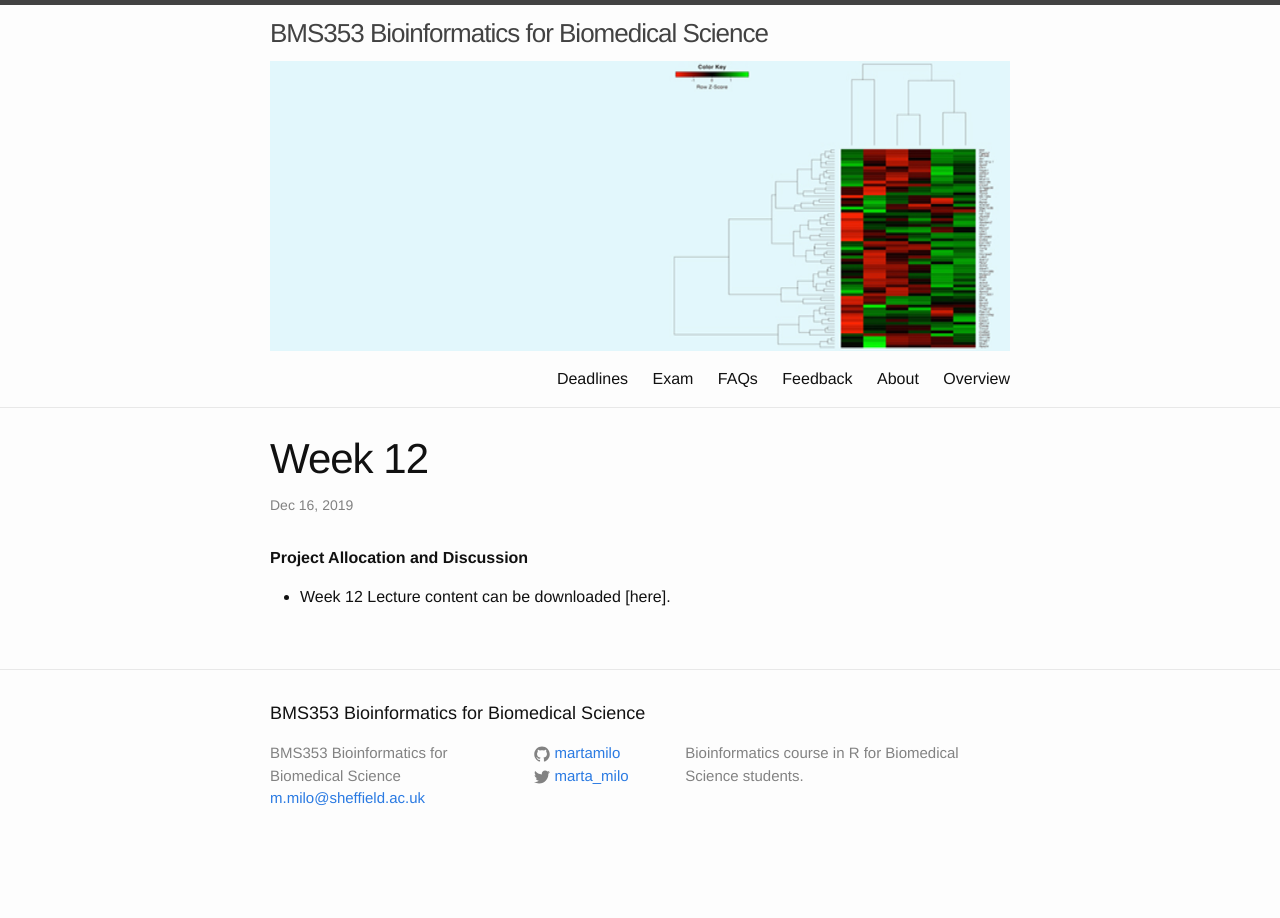
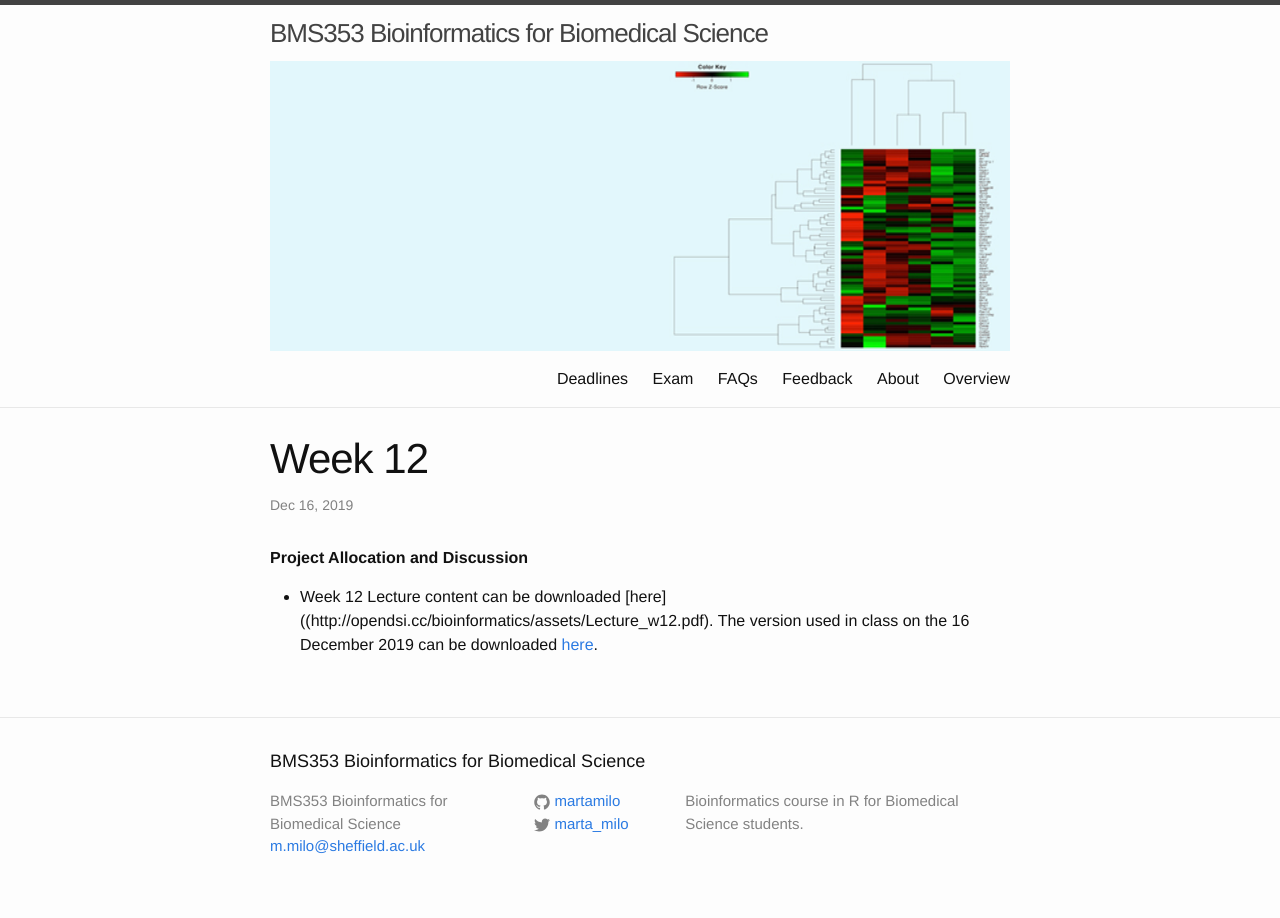
Before and after one commit to sods/bioinformatics, a Jekyll site: the page built from _posts/2019-12-16-week-12-project-allocation-and-discussion.md, in a window 1280 px wide. Built offline with Jekyll 4.4.1, drawn with Linux system fonts in a browser that asks for light colours; comment, search, counter and statistics services are not loaded.

Commit message:
Adding lecture slides

```diff
--- a/_posts/2019-12-16-week-12-project-allocation-and-discussion.md
+++ b/_posts/2019-12-16-week-12-project-allocation-and-discussion.md
@@ -8,4 +8,5 @@ venue: FC- F02
 tagline: Project Allocation and Discussion
 ---
 
-* Week 12 Lecture content can be downloaded [here].
+* Week 12 Lecture content can be downloaded [here]((http://opendsi.cc/bioinformatics/assets/Lecture_w12.pdf).
+The version used in class on the 16 December 2019 can be downloaded [here](http://opendsi.cc/bioinformatics/assets/Lecture_w12_Ext.pdf).
```
